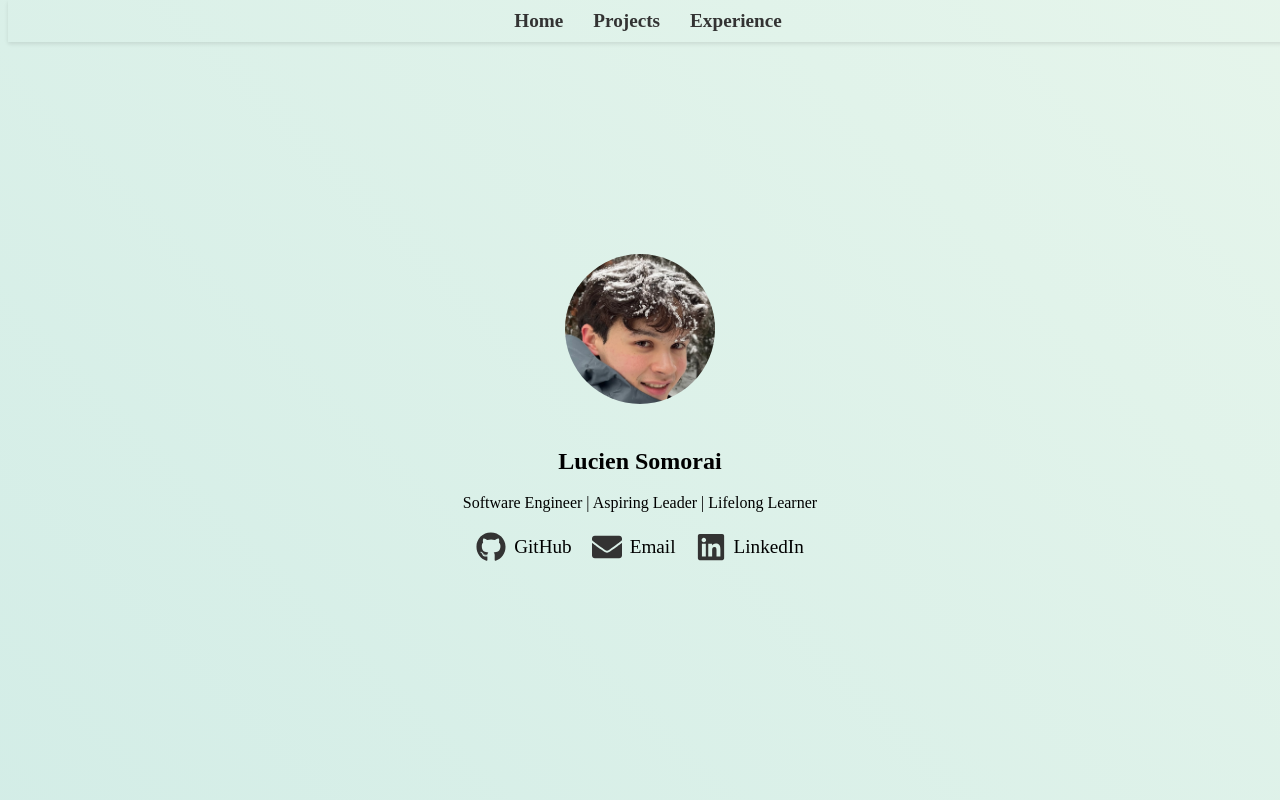
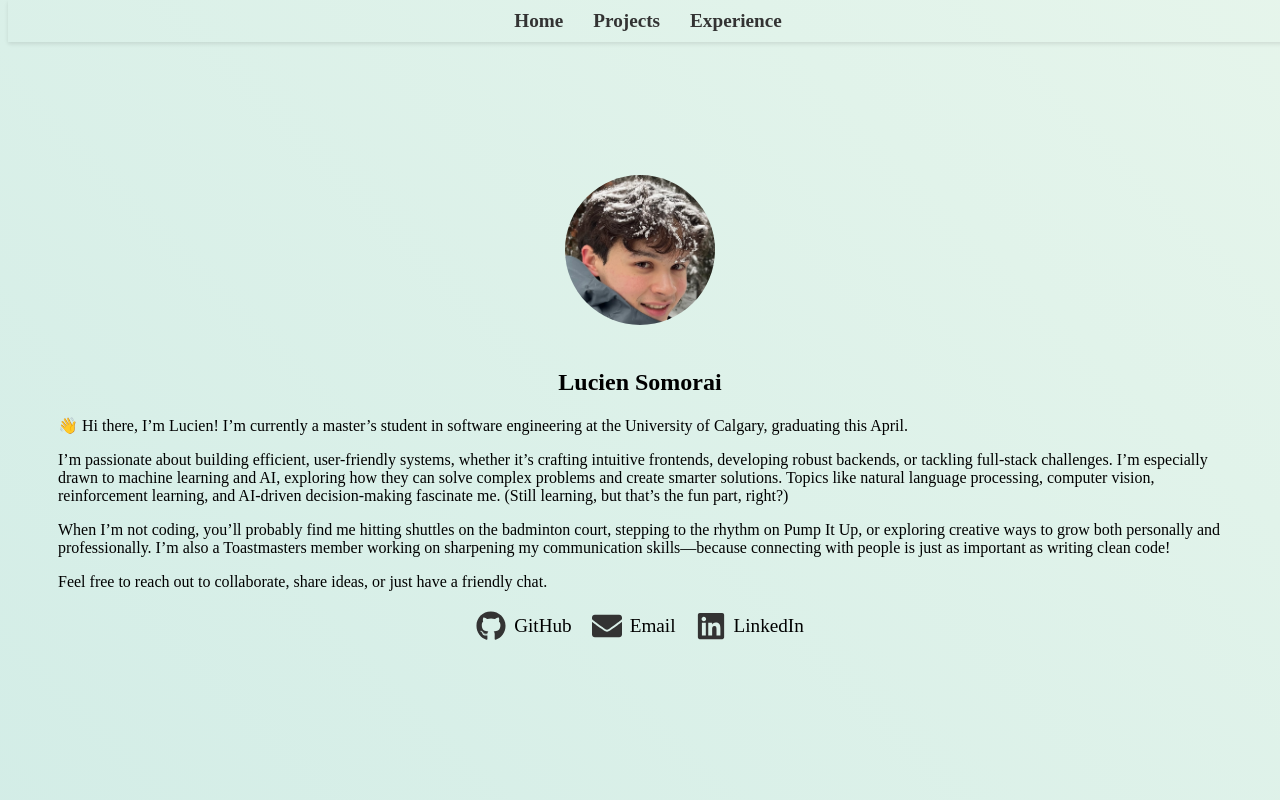
Before and after one commit to lsomorai/personal_portfolio, a React (Create React App) app: page / in a window 1280 px wide. Shown: the top 800 px of the page. Built offline with nearby package versions, Linux system fonts and the light colour scheme.

Commit message:
updated personal info and removed cursor animation just keeping background animation

```diff
--- a/src/App.css
+++ b/src/App.css
@@ -1,6 +1,6 @@
 .App {
   font-family: "Arial", sans-serif;
-  background-color: #fffdf5; /* Light yellow background */
+  background-color: #fffdf5;
   height: 100vh;
   overflow-x: hidden;
 }
@@ -18,7 +18,6 @@ section {
   box-sizing: border-box;
 }
 
-/* Additional Section Styling */
 .home, .projects, .experience {
   padding: 50px;
   display: flex;
--- /dev/null
+++ b/src/components/BackgroundAnimation.js
@@ -0,0 +1,8 @@
+import React from 'react';
+import '../styles/BackgroundAnimation.css';
+
+const BackgroundAnimation = () => {
+  return <div className="background-animation"></div>;
+};
+
+export default BackgroundAnimation;
--- a/src/components/CursorAnimation.js
+++ /dev/null
@@ -1,26 +0,0 @@
-import React, { useState } from 'react';
-import '../styles/CursorAnimation.css';
-
-const CursorAnimation = () => {
-  const [cursorPosition, setCursorPosition] = useState(null);
-
-  const handleMouseMove = (e) => {
-    setCursorPosition({ x: e.clientX, y: e.clientY });
-  };
-
-  return (
-    <div className="cursor-animation" onMouseMove={handleMouseMove}>
-      {cursorPosition && (
-        <div
-          className="cursor-hole"
-          style={{
-            left: `${cursorPosition.x}px`,
-            top: `${cursorPosition.y}px`,
-          }}
-        ></div>
-      )}
-    </div>
-  );
-};
-
-export default CursorAnimation;
--- a/src/pages/Home.js
+++ b/src/pages/Home.js
@@ -1,16 +1,35 @@
 import React from 'react';
 import { FaGithub, FaLinkedin, FaEnvelope } from 'react-icons/fa';
-import CursorAnimation from '../components/CursorAnimation';
+import BackgroundAnimation from '../components/BackgroundAnimation';
 import '../styles/Home.css';
 
 const Home = () => {
   return (
     <section id="home" className="home">
-      <CursorAnimation />
+      <BackgroundAnimation />
       <div className="home-content">
         <img src="/assets/profilepic.jpg" alt="Lucien Somorai" className="profile-picture" />
         <h1>Lucien Somorai</h1>
-        <p>Software Engineer | Aspiring Leader | Lifelong Learner</p>
+        <div className="paragraph-text">
+          <p>
+            👋 Hi there, I’m Lucien!
+            I’m currently a master’s student in software engineering at the University of Calgary, graduating this April.
+          </p>
+          <p>
+            I’m passionate about building efficient, user-friendly systems, whether it’s crafting intuitive frontends,
+            developing robust backends, or tackling full-stack challenges. I’m especially drawn to machine learning and AI,
+            exploring how they can solve complex problems and create smarter solutions. Topics like natural language processing, computer vision,
+            reinforcement learning, and AI-driven decision-making fascinate me. (Still learning, but that’s the fun part, right?)
+          </p>
+          <p>
+            When I’m not coding, you’ll probably find me hitting shuttles on the badminton court, stepping to the rhythm on Pump It Up,
+            or exploring creative ways to grow both personally and professionally. I’m also a Toastmasters member working on sharpening my
+            communication skills—because connecting with people is just as important as writing clean code!
+          </p>
+          <p>
+            Feel free to reach out to collaborate, share ideas, or just have a friendly chat.
+          </p>
+        </div>
         <div className="social-links">
           <a href="https://github.com/lsomorai" target="_blank" rel="noopener noreferrer">
             <FaGithub className="icon" /> GitHub
--- a/src/pages/Projects.js
+++ b/src/pages/Projects.js
@@ -8,13 +8,13 @@ const projects = [
     title: 'MediCal',
     description: 'MediCal is a comprehensive healthcare management system designed to streamline patient, doctor, and administrative workflows.',
     githubLink: 'https://github.com/lsomorai/medical-frontend',
-    image: '/assets/medical.png', // Path to project image
+    image: '/assets/medical.png',
   },
   {
     title: 'AcmePlex',
     description: 'AcmePlex is a movie theatre ticket reservation application allowing users to search for movies, select showtimes, choose seats, and make payments for tickets.',
     githubLink: 'https://github.com/lsomorai/AcmePlex-Movie-Theater-Ticket-Reservation-App',
-    image: '/assets/acmeplex.png', // Path to project image
+    image: '/assets/acmeplex.png',
   },
 ];
 
--- /dev/null
+++ b/src/styles/BackgroundAnimation.css
@@ -0,0 +1,23 @@
+.background-animation {
+  position: fixed;
+  top: 0;
+  left: 0;
+  width: 100vw;
+  height: 100vh;
+  background: linear-gradient(45deg, #a8dadc, #f1faee);
+  background-size: 400% 400%;
+  animation: backgroundAnimation 15s infinite;
+  z-index: -1;
+}
+
+@keyframes backgroundAnimation {
+  0% {
+    background-position: 0% 50%;
+  }
+  50% {
+    background-position: 100% 50%;
+  }
+  100% {
+    background-position: 0% 50%;
+  }
+}
--- a/src/styles/CursorAnimation.css
+++ /dev/null
@@ -1,35 +0,0 @@
-.cursor-animation {
-    position: fixed;
-    top: 0;
-    left: 0;
-    width: 100vw;
-    height: 100vh;
-    background: linear-gradient(45deg, #a8dadc, #f1faee);
-    background-size: 400% 400%;
-    animation: backgroundAnimation 15s infinite;
-    z-index: -1;
-    pointer-events: none;
-  }
-
-  .cursor-hole {
-    position: absolute;
-    width: 150px;
-    height: 150px;
-    border-radius: 50%;
-    background: transparent;
-    box-shadow: 0 0 0 9999px rgba(255, 255, 255, 0.7);
-    transform: translate(-50%, -50%);
-    pointer-events: none;
-  }
-
-  @keyframes backgroundAnimation {
-    0% {
-      background-position: 0% 50%;
-    }
-    50% {
-      background-position: 100% 50%;
-    }
-    100% {
-      background-position: 0% 50%;
-    }
-  }
--- a/src/styles/Header.css
+++ b/src/styles/Header.css
@@ -2,11 +2,11 @@
   position: fixed;
   top: 0;
   width: 100%;
-  background: transparent; /* Clear background */
-  color: #333; /* Darker text color */
+  background: transparent;
+  color: #333;
   padding: 10px 0;
   z-index: 10;
-  box-shadow: 0px 2px 4px rgba(0, 0, 0, 0.1); /* Optional shadow for better contrast */
+  box-shadow: 0px 2px 4px rgba(0, 0, 0, 0.1);
 }
 
 .header nav ul {
@@ -22,7 +22,7 @@
 }
 
 .header nav ul li a {
-  color: #333; /* Darker text color for links */
+  color: #333;
   text-decoration: none;
   font-size: 1.2em;
   font-weight: bold;
@@ -30,6 +30,6 @@
 }
 
 .header nav ul li a:hover {
-  color: #555; /* Slightly lighter hover effect */
+  color: #555;
   text-decoration: underline;
 }
--- a/src/styles/Home.css
+++ b/src/styles/Home.css
@@ -5,6 +5,11 @@
   align-items: center;
   justify-content: center;
   text-align: center;
+  color: black;
+}
+
+.paragraph-text {
+  text-align: left;
   color: black;
 }
 
@@ -36,10 +41,10 @@
 }
 
 .social-links a:hover {
-  color: #f39c12; /* Highlight color on hover */
+  color: #f39c12;
 }
 
 .icon {
-  margin-right: 8px; /* Space between icon and text */
-  font-size: 1.5em; /* Icon size */
+  margin-right: 8px;
+  font-size: 1.5em;
 }
--- a/src/styles/ProjectCard.css
+++ b/src/styles/ProjectCard.css
@@ -16,7 +16,7 @@
   }
 
   .project-image {
-    flex: 3; /* Takes up most of the card */
+    flex: 3;
     background-size: cover;
     background-position: center;
     width: 100%;
@@ -24,11 +24,11 @@
   }
 
   .project-text {
-    flex: 1; /* Reserved space for text */
+    flex: 1;
     background: rgba(0, 0, 0, 0.8);
     color: white;
     text-align: center;
     display: flex;
-    align-items: center; /* Centers text vertically */
-    justify-content: center; /* Centers text horizontally */
+    align-items: center;
+    justify-content: center;
   }
```
